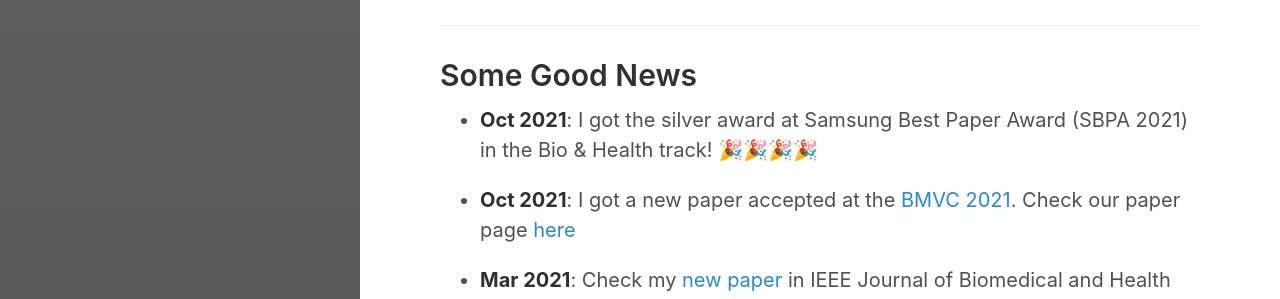
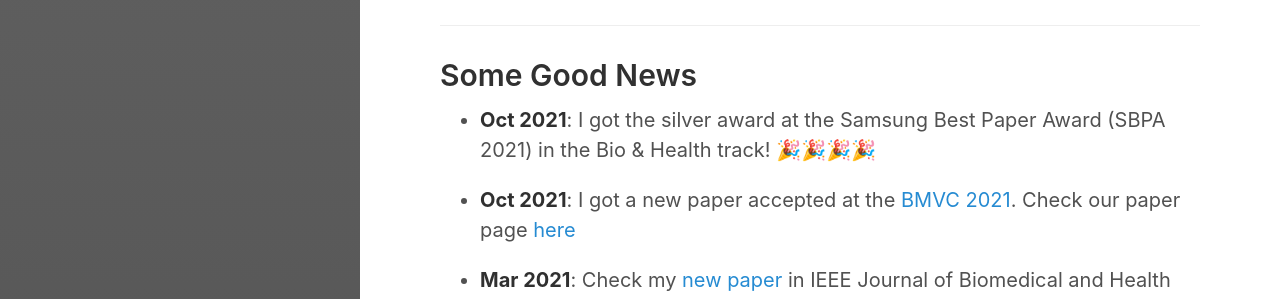
Before and after one commit to paaatcha/paaatcha.github.io, a Jekyll site: the page built from index.md, in a window 1280 px wide. Shown: the part 609-908 px from the top of the page. Built offline with Jekyll 4.4.1, drawn with Linux system fonts in a browser that asks for light colours.

Commit message:
sbpa award

```diff
--- a/index.md
+++ b/index.md
@@ -17,7 +17,7 @@ ___
 
 ## Some Good News
 
-+ **Oct 2021**: I got the silver award at Samsung Best Paper Award (SBPA 2021) in the Bio & Health track! 🎉🎉🎉🎉
++ **Oct 2021**: I got the silver award at the Samsung Best Paper Award (SBPA 2021) in the Bio & Health track! 🎉🎉🎉🎉
 
 + **Oct 2021**: I got a new paper accepted at the [BMVC 2021](https://www.bmvc2021.com/). Check our paper page [here](https://cyclempi.github.io/)
 
```
Also changed, not shown: awards.md (+2 -0 lines), 1 other file.
